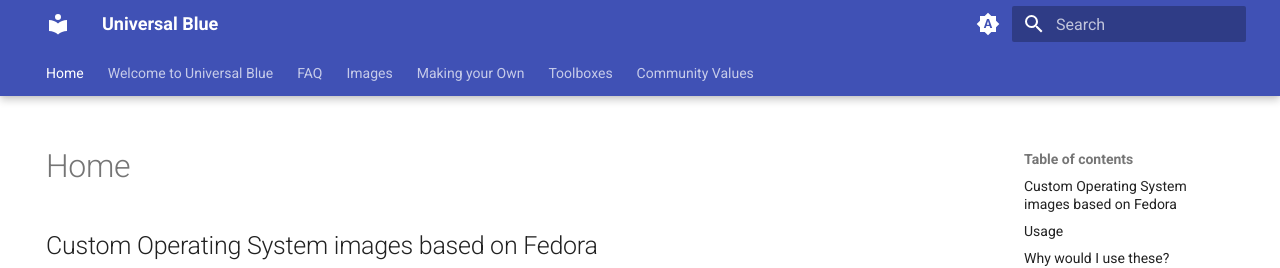
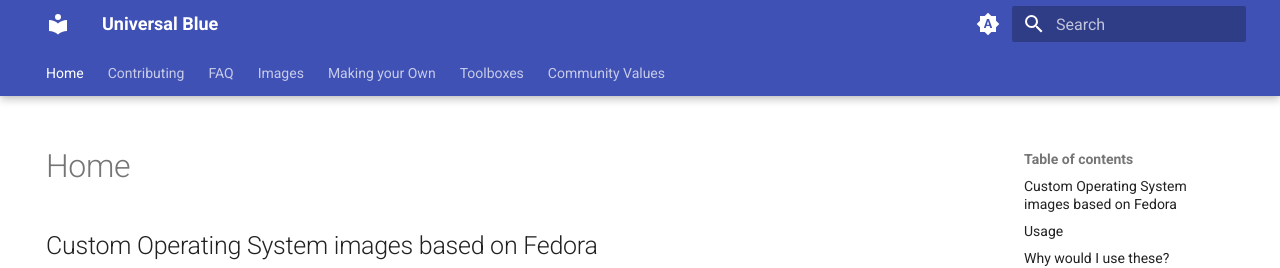
Before and after one commit to ublue-os/website, an MkDocs documentation site: the page built from docs/index.md, in a window 1280 px wide. Shown: the top 268 px of the page. Built offline with MkDocs 1.6.1 and Material for MkDocs 9.7.7, drawn with Linux system fonts in a browser that asks for light colours.

Commit message:
fix: update title

```diff
--- a/docs/CONTRIBUTING.md
+++ b/docs/CONTRIBUTING.md
@@ -1,4 +1,4 @@
-# Welcome to Universal Blue
+# Contributing
 
 Thanks for taking the time to look into helping out!
 All contributions are appreciated!
```
